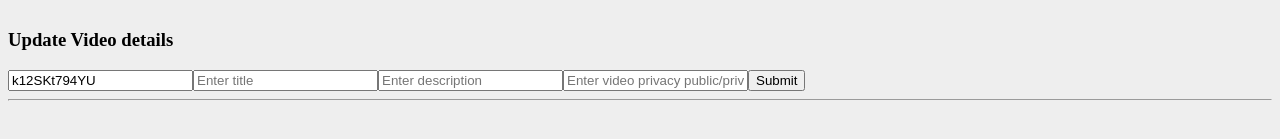
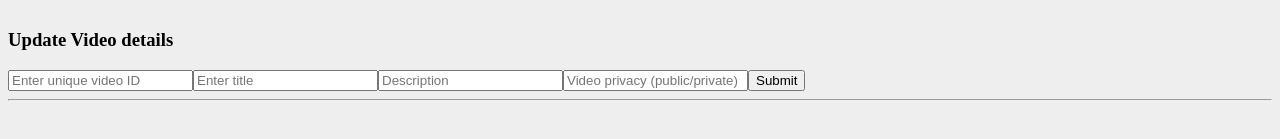
Before and after one commit to Devilla/youtube-app, a React (Create React App) app in the folder client/: page / in a window 1280 px wide. Shown: the part 167-306 px from the top of the page. Built offline with nearby package versions, Linux system fonts and the light colour scheme; no server answers.

Commit message:
frontend mutation

```diff
--- a/client/src/components/UpdateVideo.js
+++ b/client/src/components/UpdateVideo.js
@@ -1,39 +1,37 @@
 import React, { Component } from 'react';
 import { gql } from 'apollo-boost';
 import { graphql } from 'react-apollo';
-const getBooksQuery = gql`
-{
-  book(id:"1")
+let id = "5bd8ee8dce53da3cf2eece76";
+let title;
+let description;
+let privacy;
+let getQuery = gql`
+mutation{
+  addVideo(id: "5bd8ee8dce53da3cf2eece76", title:"Good Morning", description: "NOthing", privacy: "public")
   {
-    name
+    title
+    description
+    privacy
+    id
   }
 }
 `
 
 class UpdateVideo extends Component {
-  constructor(props){
-    super(props);
-    this.state = {
-      videoID : "k12SKt794YU",
-      videoTitle : "",
-      videoDescription : "",
-      videoPrivacy : ""
-    };
-  }
+
   render(){
-    const { videoID , videoTitle, videoDescription,videoPrivacy } = this.state;
     console.log(this.props);
     return (
       <div>
       <h3>Update Video details</h3>
-      <input type="text" placeholder="Enter unique video ID" value={videoID}/>
-      <input type="text" placeholder="Enter title" value={videoTitle}/>
-      <input type="text" placeholder="Enter description" value={videoDescription}/>
-      <input type="text" placeholder="Enter video privacy public/private" value={videoPrivacy}/>
+      <input type="text" placeholder="Enter unique video ID" onChange={(e)=>{id=e.target.value}}/>
+      <input type="text" placeholder="Enter title"  onChange={(e)=>{title=e.target.value}}/>
+      <input type="text" placeholder="Description" onChange={(e)=>{description=e.target.value}}/>
+      <input type="text" placeholder="Video privacy (public/private)" onChange={(e)=>{privacy=e.target.value}}/>
       <input type="submit"/>
       </div>
     );
   }
 }
 
-export default graphql(getBooksQuery)(UpdateVideo);
+export default graphql(getQuery)(UpdateVideo);
```
